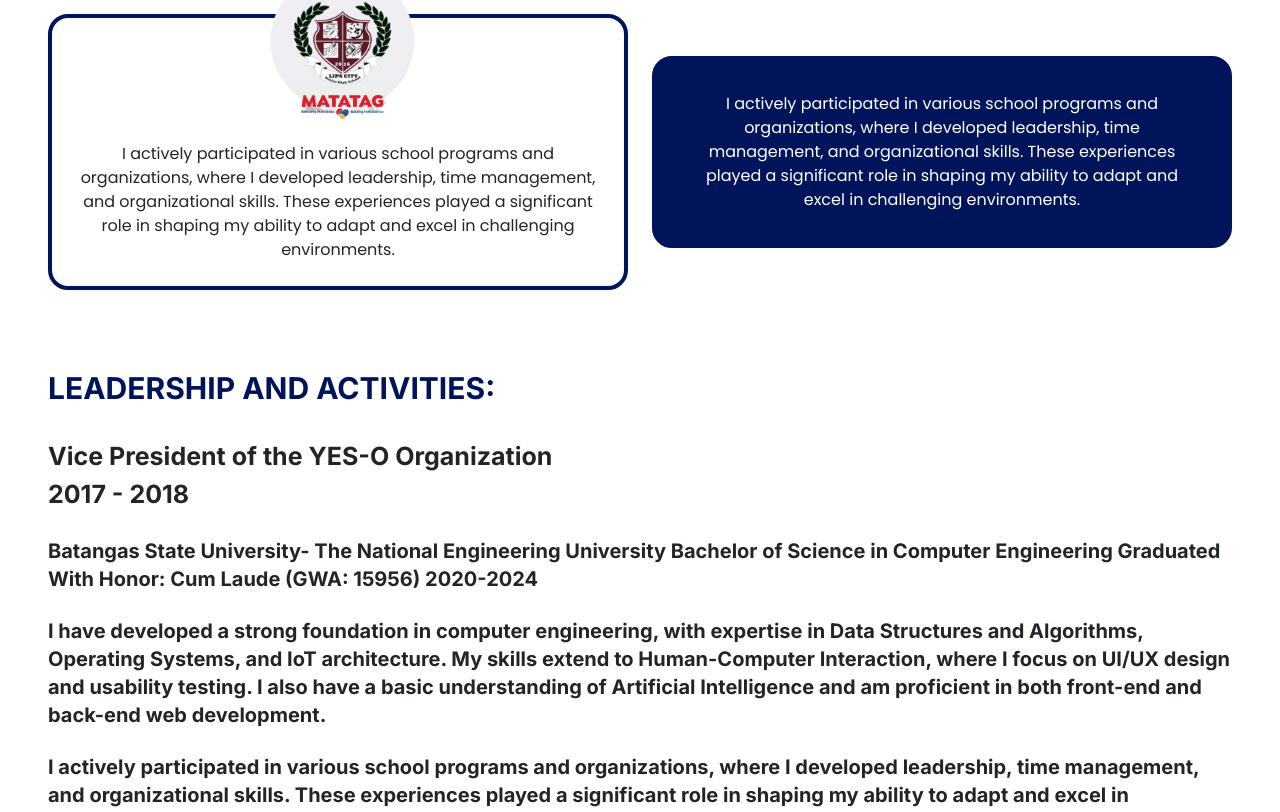
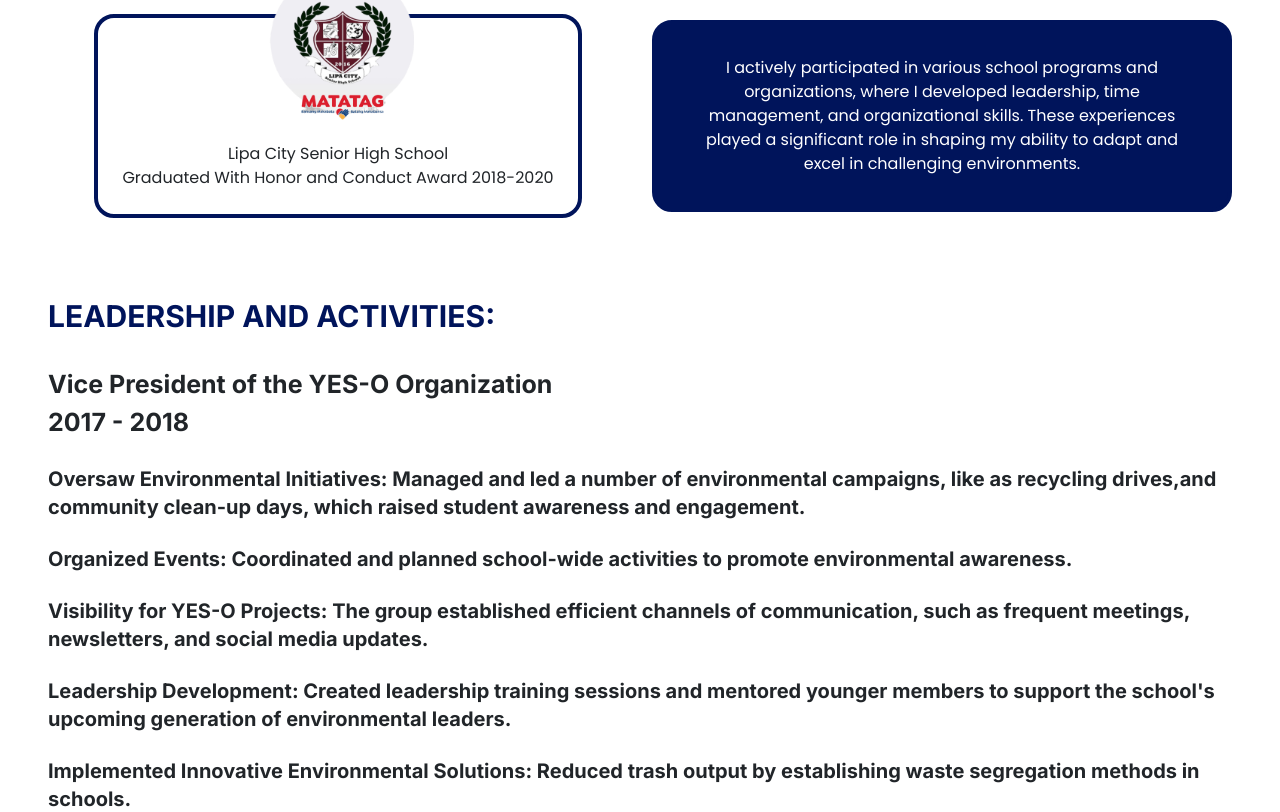
Before and after one commit to novice-is-me/JD-Portfolio, a React (Vite) app: page /education in a window 1280 px wide. Shown: the part 448-1260 px from the top of the page. Built offline with nearby package versions, Linux system fonts and the light colour scheme.

Commit message:
Fix typos

```diff
--- a/src/components/Educ.jsx
+++ b/src/components/Educ.jsx
@@ -4,12 +4,12 @@ import { bsu } from '../constant/image'
 const Educ = ({content, img, value, spec}) => {
 
   return (
-    <section className='col-12 col-md-6 flex items-center'>
+    <section className='col-12 col-md-6 flex items-center justify-center'>
         <div className={` ${value === 1 ? ' bg-blue' : ''} relative border-4 border-blue p-3 flex flex-col items-center rounded-[20px]`}>
             <div className='flex absolute top-[-50px] justify-center'>
                 <img src={img} alt="" className=' img-fluid w-75' />
             </div>
-            <p className={`${value === 1 ? 'mt-0 text-white p-md-3' : 'mt-20'} ${spec === 1 ? ' !mt-[100px]' : ''} font-Poppins text-center p-2 `}>
+            <p className={`${value === 1 ? 'mt-0 text-white p-md-3' : 'mt-20'} ${spec === 1 ? ' !mt-[100px]' : ''} font-Poppins text-center p-2 `} style={{whiteSpace: 'pre-line'}}>
                 {content}
             </p>
         </div>
--- a/src/constant/data.js
+++ b/src/constant/data.js
@@ -6,7 +6,7 @@ export const educData = [
     }, {
         content: "I have developed a strong foundation in computer engineering, with expertise in Data Structures and Algorithms, Operating Systems, and IoT architecture. My skills extend to Human-Computer Interaction, where I focus on UI/UX design and usability testing. I also have a basic understanding of Artificial Intelligence and am proficient in both front-end and back-end web development."
     }, {
-        content: "I actively participated in various school programs and organizations, where I developed leadership, time management, and organizational skills. These experiences played a significant role in shaping my ability to adapt and excel in challenging environments."
+        content: "Lipa City Senior High School \n Graduated With Honor and Conduct Award 2018-2020"
     }, {
         content: "I actively participated in various school programs and organizations, where I developed leadership, time management, and organizational skills. These experiences played a significant role in shaping my ability to adapt and excel in challenging environments."
     }
--- a/src/pages/Education.jsx
+++ b/src/pages/Education.jsx
@@ -1,7 +1,7 @@
 import React from 'react'
 import Educ from '../components/Educ'
 import { Container, Row, Col } from 'react-bootstrap'
-import { educData } from '../constant/data'
+import { actData, educData } from '../constant/data'
 import { bsu, matatag } from '../constant/image'
 import Activities from '../components/Activities'
 
@@ -24,7 +24,7 @@ const Education = () => {
             <p className=' font-Inter text-[18px] md:text-[25px] font-bold'>2017 - 2018</p>
           </div>
           <div className=' mt-4'>
-            {educData.map((data, index) => {
+            {actData.map((data, index) => {
               return (
                 <Activities key={index} content={data.content}/>
               )
```
